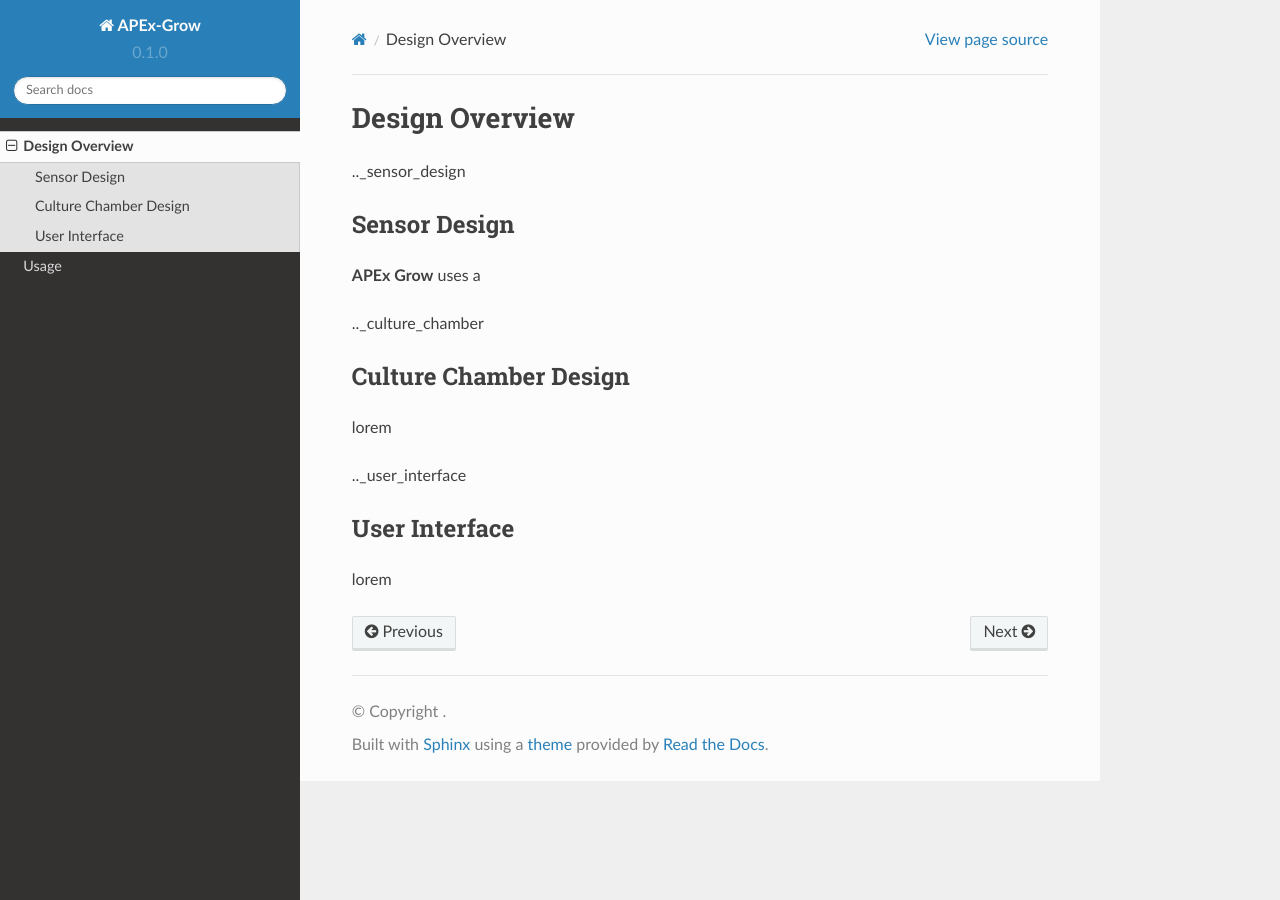
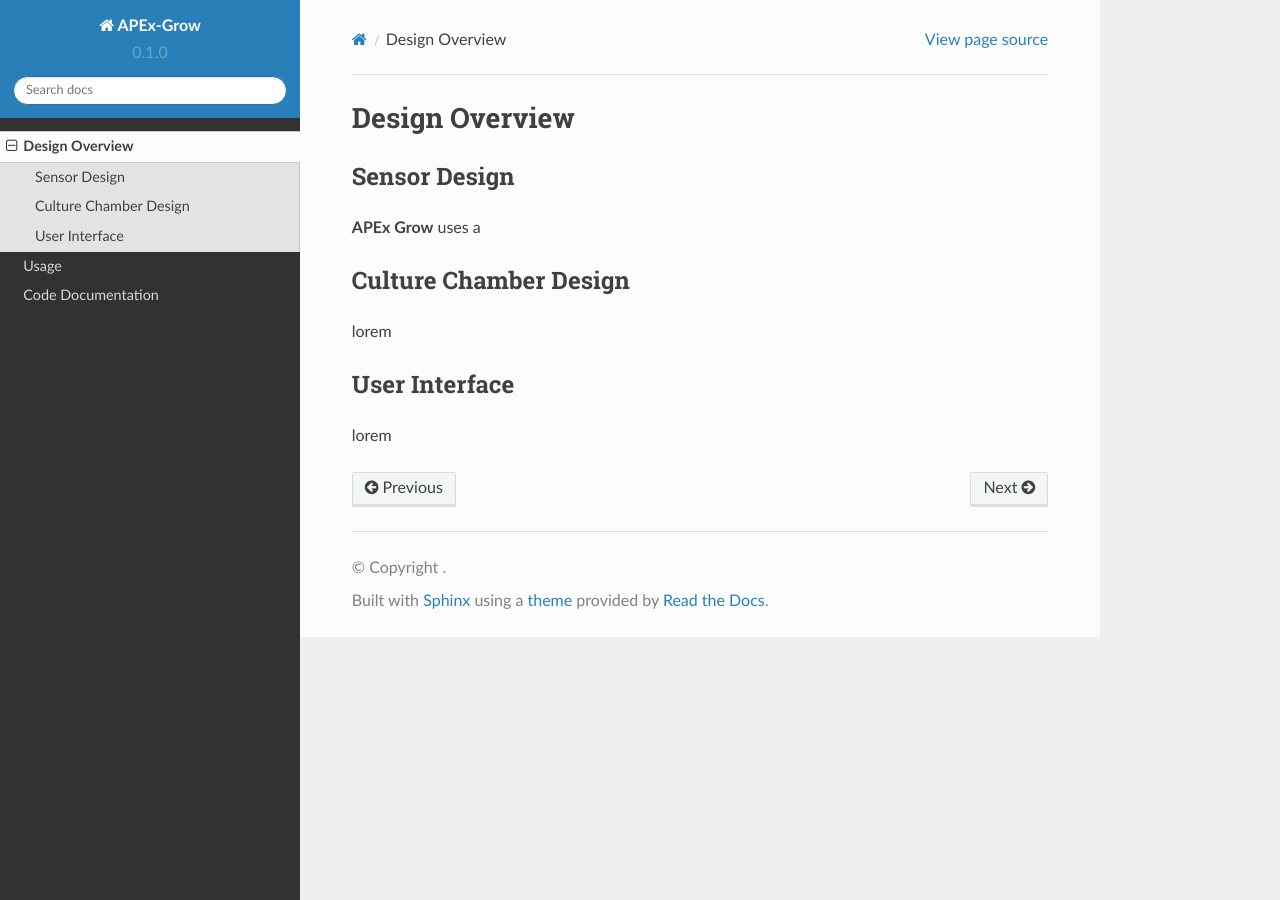
Before and after one commit to fcv0/APEx-grow, a Sphinx documentation site: the page built from docs/source/design_overview.rst, in a window 1280 px wide. Built offline with Sphinx 7.4.7 and the Read the Docs theme 2.0.0, drawn with Linux system fonts in a browser that asks for light colours.

Commit message:
code page structure

```diff
--- /dev/null
+++ b/docs/source/code_documentation.rst
@@ -0,0 +1,14 @@
+Code Documentation
+========
+
+.. _GUI:
+GUI
+---------------
+
+.. _firmware:
+Firmware
+---------------
+
+.. _communication:
+Communication
+---------------
--- a/docs/source/design_overview.rst
+++ b/docs/source/design_overview.rst
@@ -1,19 +1,19 @@
 Design Overview
 =====
 
-.._sensor_design
+.. _sensor_design:
 
 Sensor Design
 ---------------
 **APEx Grow** uses a
 
-.._culture_chamber
+.. _culture_chamber:
 
 Culture Chamber Design
 ---------------
 lorem
 
-.._user_interface
+.. _user_interface:
 
 User Interface
 ---------------
--- a/docs/source/index.rst
+++ b/docs/source/index.rst
@@ -18,3 +18,4 @@
 .. toctree::
    design_overview
    usage
+   code_documentation
```
